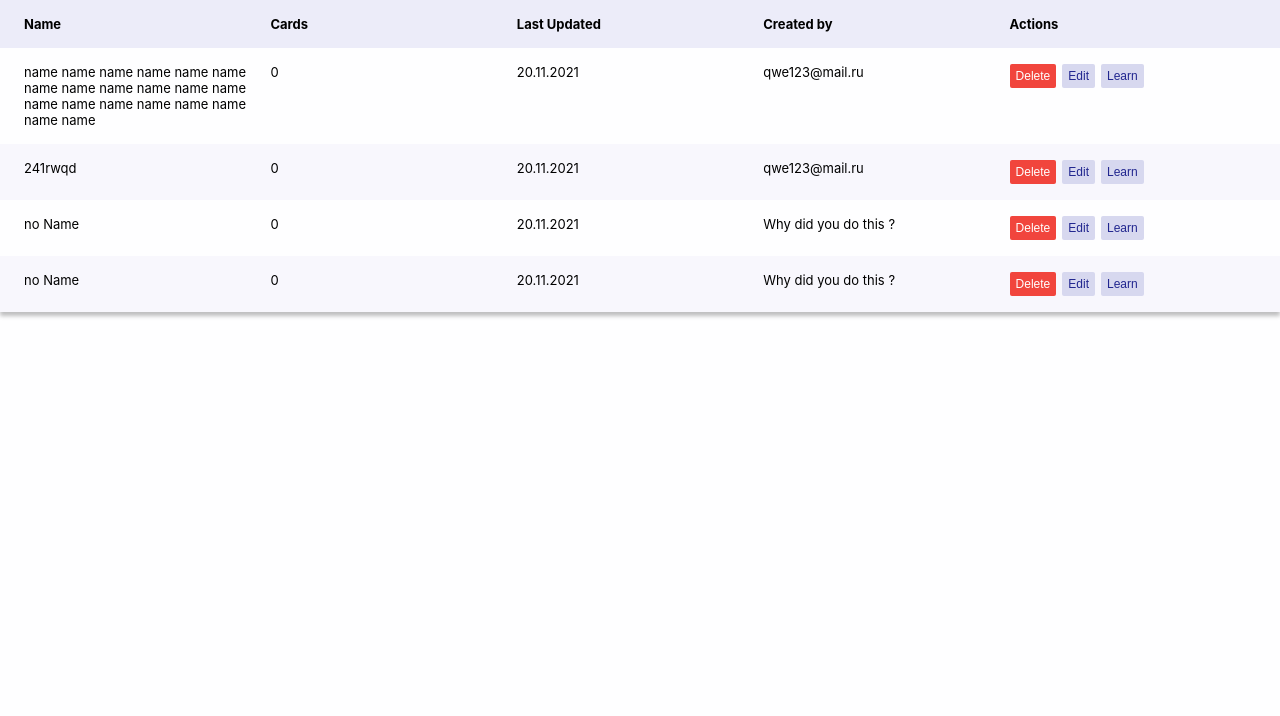
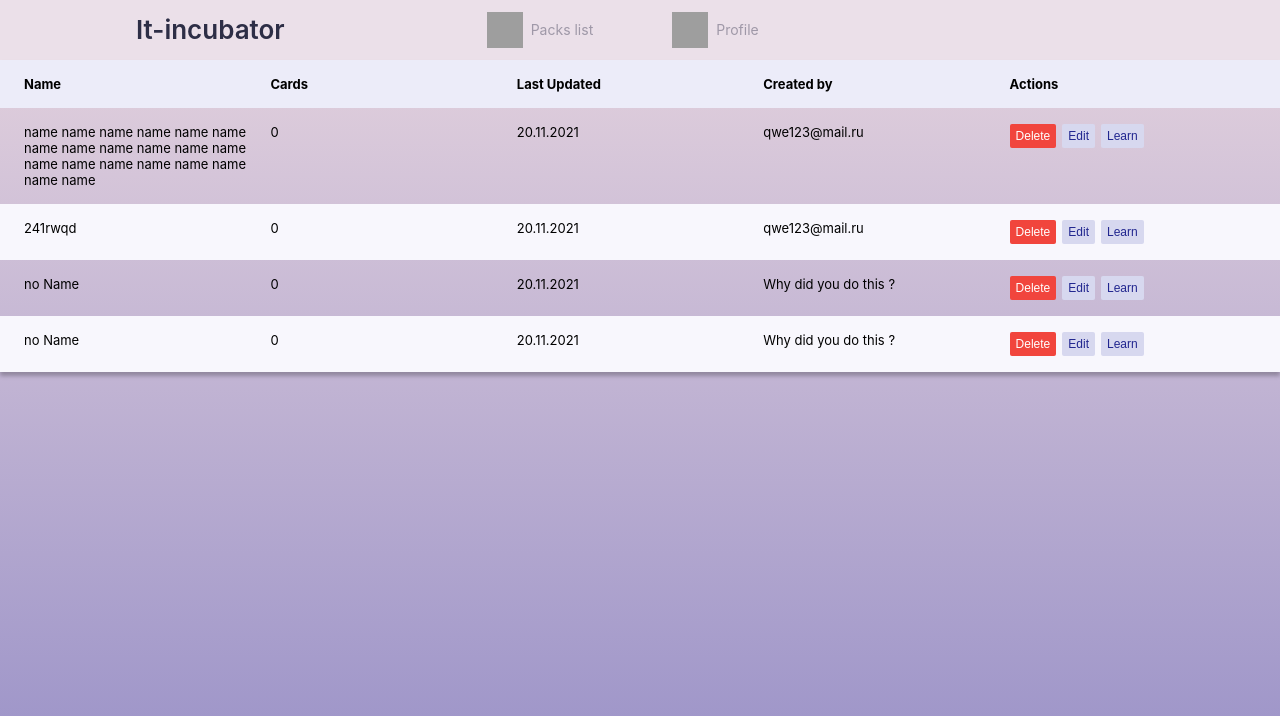
Before and after one commit to KrivovDima/friday-project, a React (Create React App) app: page /#/ in a window 1280 px wide. Shown: the top 716 px of the page. Built offline with nearby package versions, Linux system fonts and the light colour scheme; grey boxes are pictures that could not be loaded.

Commit message:
add Header component

```diff
--- a/src/App.css
+++ b/src/App.css
@@ -4,6 +4,5 @@
 
 .AppInner {
     height: 100%;
-    background-color: #FEFEFF;
-    /*background: linear-gradient(180deg, #E6D4DE 0%, #9890C7 100%);*/
+    background: linear-gradient(180deg, #E6D4DE 0%, #9890C7 100%);
 }
--- a/src/App.tsx
+++ b/src/App.tsx
@@ -8,11 +8,13 @@ import {Profile} from './components/Profile/Profile';
 import Registration from './components/Registration/Registration';
 import InputNewPassword from './components/InputNewPassword/InputNewPassword';
 import Table from "./components/Table/Table";
+import Header from "./components/Header/Header";
 
 function App() {
     return (
         <div className="App">
             <div className="AppInner">
+                <Header/>
                 <Routes>
                     <Route path="/" element={<Table/>}/>
                     <Route path="login" element={<Login/>}/>
--- /dev/null
+++ b/src/components/Header/Header.module.css
@@ -0,0 +1,64 @@
+.wrapper {
+    display: flex;
+    height: 60px;
+    background-color: #EBE0E9;
+    padding: 0 136px;
+}
+
+.logo {
+    font-weight: 600;
+    font-size: 26px;
+    line-height: 60px;
+    color: #2D2E46;
+    margin-right: 168px;
+}
+
+.menu {
+    display: flex;
+}
+
+.navLink {
+    display: inline-block;
+    font-size: 14px;
+    line-height: 60px;
+    color: rgba(45, 46, 70, .4);;
+    text-decoration: none;
+    border-bottom: 3px solid inherit;
+    position: relative;
+    transition: all .2s;
+}
+
+.activeLink,
+.navLink:hover {
+    border-bottom: 3px solid #21268F;
+    background-color: #DCCCDB;
+    color: #2D2E46;
+}
+
+.packList {
+    padding: 0 35px 0 78px;
+}
+
+.profile {
+    padding: 0 44px 0 88px;
+}
+
+.packList::before,
+.profile::before {
+    content: '';
+    display: block;
+    position: absolute;
+    width: 36px;
+    height: 36px;
+    top: 12px;
+}
+
+.packList::before {
+    left: 34px;
+    background-image: url('./icons/packs-list.svg');
+}
+
+.profile::before {
+    left: 44px;
+    background-image: url('./icons/profile.svg');
+}
--- /dev/null
+++ b/src/components/Header/Header.tsx
@@ -0,0 +1,29 @@
+import React from 'react';
+import {NavLink} from 'react-router-dom';
+import styles from './Header.module.css';
+
+function Header() {
+    return (
+        <div className={styles.wrapper}>
+            <div className={styles.logo}>It-incubator</div>
+            <nav className={styles.menu}>
+                <NavLink className={({isActive}) =>
+                    isActive
+                        ? `${styles.navLink} ${styles.packList} ${styles.activeLink}`
+                        : `${styles.navLink} ${styles.packList}`}
+                         to='/packsList'>
+                    Packs list
+                </NavLink>
+                <NavLink className={({isActive}) =>
+                    isActive
+                        ? `${styles.navLink} ${styles.profile} ${styles.activeLink}`
+                        : `${styles.navLink} ${styles.profile}`}
+                         to='/profile'>
+                    Profile
+                </NavLink>
+            </nav>
+        </div>
+    );
+}
+
+export default Header;
```
